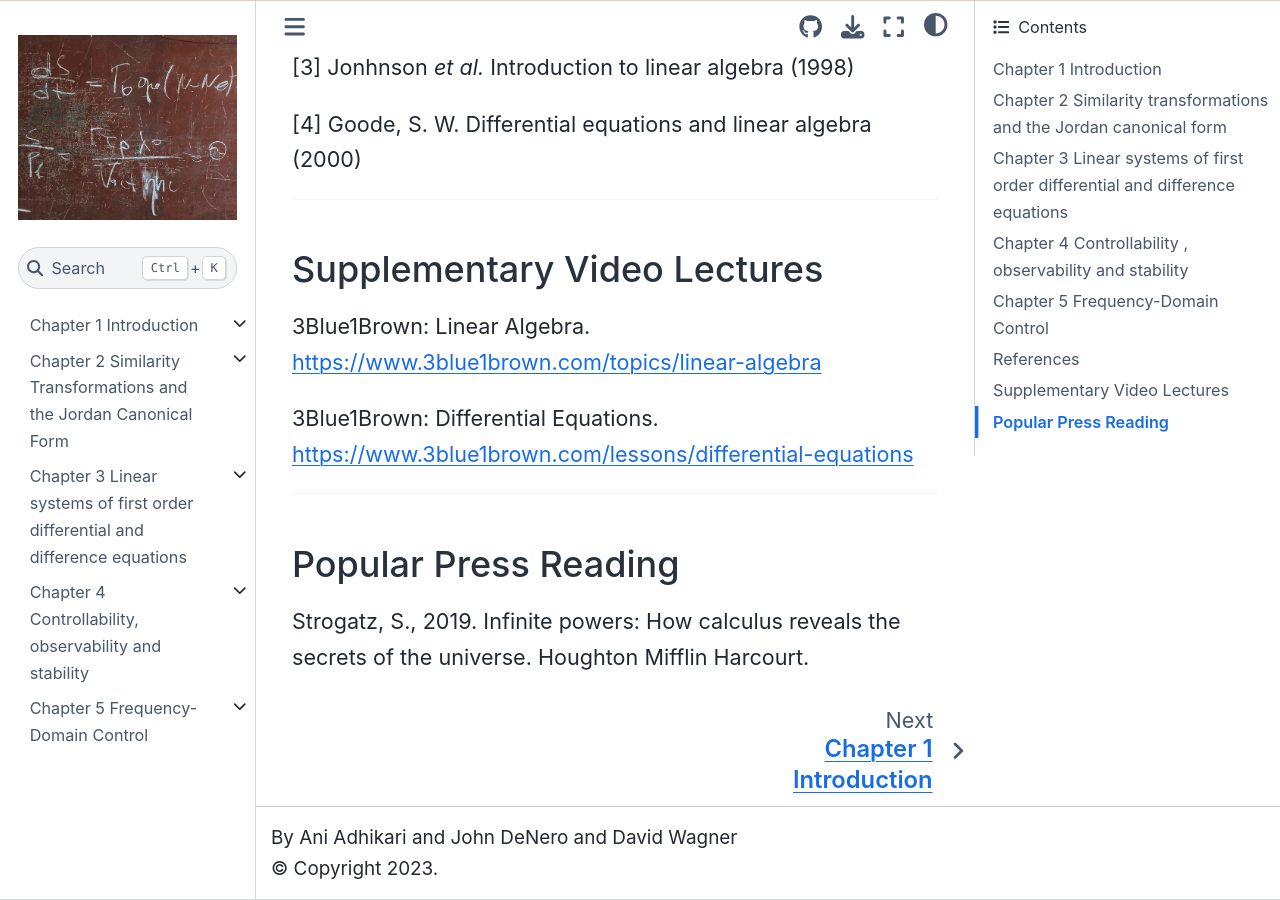
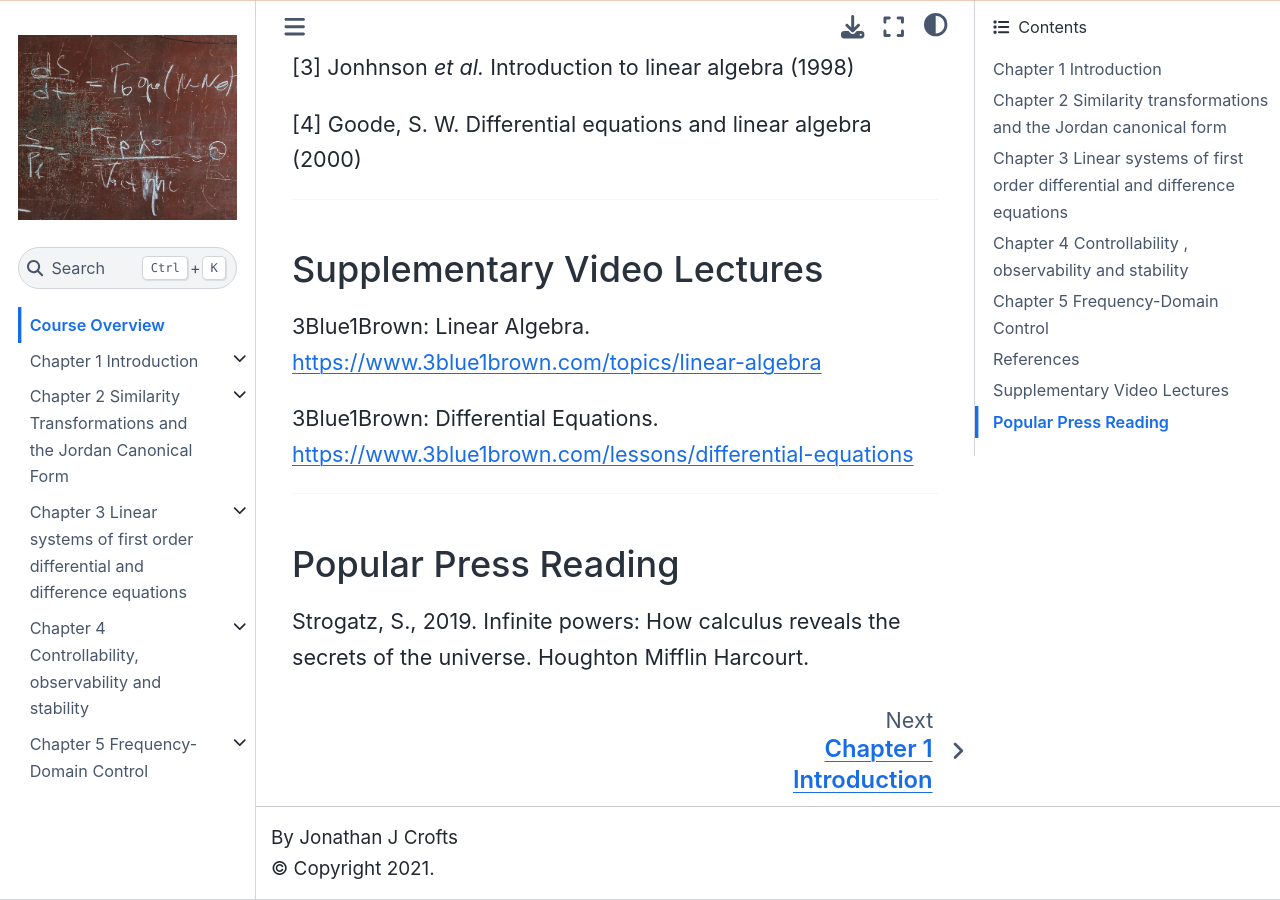
Before and after one commit to jjcrofts77/Linear-Systems-MATH30451, a Jupyter Book: the page built from intro.md, in a window 1280 px wide and 900 px high, scrolled down 1980 px. Built offline with Jupyter Book 1.0.4 settings and Sphinx 7.4.7 and the Sphinx Book theme 1.1.4, drawn with Linux system fonts in a browser that asks for light colours; some of the changed lines change nothing that is shown.

Commit message:
Update _config.yml

```diff
--- a/_config.yml
+++ b/_config.yml
@@ -1,39 +1,131 @@
-#######################################################################################
+#######################
+# Jupyter Book settings
+#######################
+
 # Book settings
-title: Computational and Inferential Thinking
-author: Ani Adhikari and John DeNero and David Wagner
-email: ''
-logo                        : "math.png"  # A path to the book logo
-exclude_patterns            : ["README.md"]  # Patterns to skip when building the book. Can be glob-style (e.g. "*skip.ipynb")
+title                       : Linear Systems MATH30451  # The title of the book. Will be placed in the left navbar.
+author                      : Jonathan J Crofts  # The author of the book
+copyright                   : "2021"  # Copyright year to be placed in the footer
+
+# Sidebar settings
+show_sidebar              : true  # Show the sidebar. Only set to false if your only wish to host a single page.
+collapse_inactive_chapters: true  # Whether to collapse the inactive chapters in the sidebar
+collapse_inactive_sections: true  # Whether to collapse the sub-sections within a non-active section in the sidebar
+logo                      : "math.png"  # A logo to be displayed at the top of your textbook sidebar. Should be square
+#textbook_logo_link        : https://jupyterbook.org/intro.html  # A link for the logo.
+sidebar_footer_text       : 'Powered by <a href="https://jupyterbook.org">Jupyter Book</a>'
+#number_toc_chapters       : true  # Whether to add numbers to chapterse in your Table of Contents. If true, you can control this at the Chapter level in _data/toc.yml
+
+# Search settings
+search_max_words_in_content : 100  # In the search function, use at most this many words (too many words will make search slow)
+
+# Controlling page information
+page_titles                    : infer  # Either `None`, `infer`, or `toc`
+page_authors                   : None  # Either `None` or `infer`
+filename_title_split_character : '_'  # If inferring titles based on filename, splt on this character.
+
+# Math settings
+number_equations               : false  # Whether to automatically number all block equations with MathJax
+sphinx:
+  config:
+    mathjax_config:
+      "HTML-CSS": {
+        matchFontHeight: true,
+        scale: 110
+      }
+
+########################
+# Interact link settings
+########################
+
+# General interact settings
+use_jupyterlab                   : false  # If 'true', interact links will use JupyterLab as the interface
+
+# Jupyterhub link settings
+use_jupyterhub_button            : false  # If 'true', display a button that will direct users to a JupyterHub (that you provide)
+jupyterhub_url                   : ""  # The URL for your JupyterHub. If no URL, use ""
+jupyterhub_interact_text         : "Interact"  # The text that interact buttons will contain.
+
+# Binder link settings
+#use_binder_button                : true  # If 'true', add a binder button for interactive links
+#binderhub_url                    : https://mybinder.org  # The URL for your BinderHub. If no URL, use ""
+
+
+#binder_repo_base                 : https://github.com/my-first-jupyter-book/my-book-site  #@@@ CHANGE THIS @@@  -8 # # The site on which the textbook repository is hosted
+#binder_repo_org                  : my-first-jupyter-book  #@@@ CHANGE THIS @@@ - 9# # Your GitHub username
+
+#binder_repo_name                 : my-book-site  # The project repo name
+#binder_repo_branch               : master  # The branch on which your textbook is hosted.
+#binderhub_interact_text          : "Interact via Binder"  # The text that interact buttons will contain.
+
+# Thebelab settings
+#use_thebelab_button              : true  # If 'true', display a button to allow in-page running code cells with Thebelab
+#thebelab_button_text             : "Thebelab"  # The text to display inside the Thebelab initialization button
+#codemirror_theme                 : "abcdef"  # Theme for codemirror cells, for options see https://codemirror.net/doc/manual.html#config
+
+# nbinteract settings
+use_show_widgets_button              : true  # If 'true', display a button to allow in-page running code cells with nbinteract
+
+# Download settings
+use_download_button              : true  # If 'true', display a button to download a zip file for the notebook
+download_button_text             : "Download" # The text that download buttons will contain
+download_page_header             : "Made with Jupyter Book" # A header that will be displayed at the top of and PDF-printed page
 
 #######################################################################################
-# Execution settings
-execute:
-  execute_notebooks         : 'off'  # Whether to execute notebooks at build time. Must be one of ("auto", "force", "cache", "off")
-  timeout                   : 600    # The maximum time (in seconds) each notebook cell is allowed to run.
+# Jupyter book settings you probably don't need to change
+
+#content_folder_name       : "content"  # The folder where your raw content (notebooks/markdown files) are located
+#images_url                : "/assets/images" # Path to static image files
+#css_url                   : "/assets/css" # Path to static CSS files
+#js_url                    : "/assets/js" # Path to JS files
+#custom_static_url         : "/assets/custom" # Path to user's custom CSS/JS files
 
 #######################################################################################
-# HTML-specific settings
-html:
-  math                   : "math.png"  # A path to a favicon image
-  navbar_number_sections    : True  # Add a number to each section in your left navbar
-  google_analytics_id       : "UA-148221575-1"  # A GA id that can be used to track book views.
-  home_page_in_navbar       : false  # Whether to include your home page in the left Navigation Bar
-  baseurl                   : "https://inferentialthinking.org"  # The base URL where your book will be hosted. Used for creating image previews and social links. e.g.: https://mypage.com/mybook/
-  use_repository_button     : true
-  use_edit_page_button      : false
-  use_issues_button         : false
+# Jekyll build settings (only modify if you know what you're doing)
 
-#######################################################################################
-# Launch button settings
-launch_buttons:
-  jupyterhub_url            : https://datahub.berkeley.edu
-  binderhub_url             : https://mybinder.org  # The URL of the BinderHub (e.g., https://mybinder.org)
+# Site settings
+defaults:
+  - scope:
+      path: ""
+    values:
+      layout: "default"
+      toc: true
+      toc_label: "  On this page"
+      toc_icon: "list-ul"
+      excerpt: ''
 
-repository:
-  url                       : https://github.com/data-8/textbook  # The URL to your book's repository
-  branch                    : main  # Which branch of the repository should be used when creating links
+favicon_path: "images/logo/favicon.ico"
 
-sphinx:
-  config:
-    html_extra_path: ['assets']
+# Markdown Processing
+markdown: kramdown
+kramdown:
+  input: GFM
+  syntax_highlighter: rouge
+
+sass:
+  style: compressed
+
+collections:
+  build:
+    output: true
+    permalink: /:path.html
+
+# Exclude from processing.
+# The following items will not be processed, by default. Create a custom list
+# to override the default setting.
+exclude:
+  - scripts/
+  - Gemfile
+  - Gemfile.lock
+  - node_modules
+  - vendor/bundle/
+  - vendor/cache/
+  - vendor/gems/
+  - vendor/ruby/
+
+plugins:
+  - jekyll-redirect-from
+  - jekyll-scholar
+
+# Jupyter Book version - DO NOT CHANGE THIS. It is generated when a new book is created
+jupyter_book_version: "0.6.4"
```
